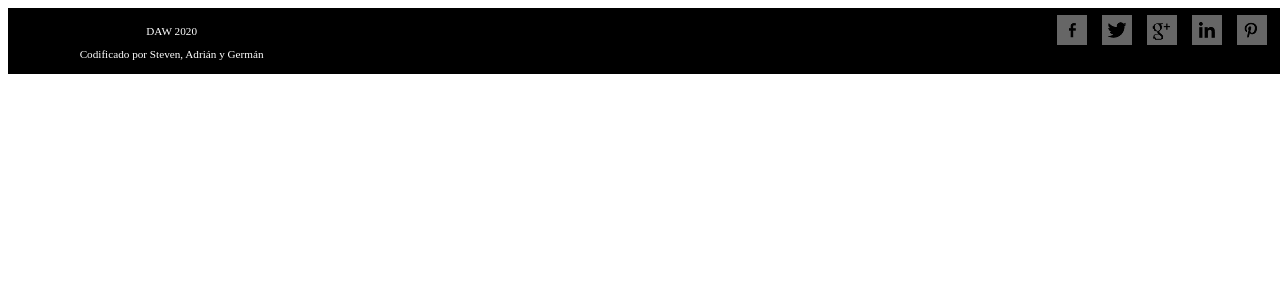
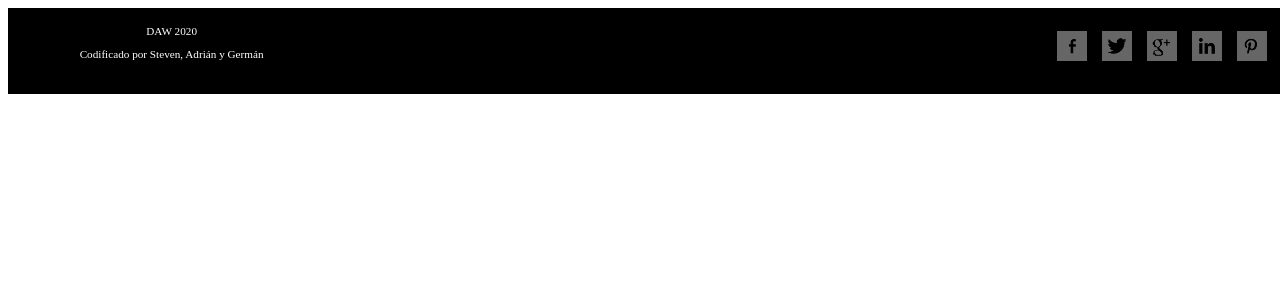
Before and after one commit to adriansanz94/TFG, a PHP site: page /resources/templates/pie.php in a window 1280 px wide. Shown: the top 300 px of the page. Run offline with PHP 8.4, Linux system fonts and the light colour scheme.

Commit message:
arreglado footer

```diff
--- a/public/css/footer.css
+++ b/public/css/footer.css
@@ -39,7 +39,7 @@ footer{
   background-color: black;
   text-align: center;
   padding: var(--relleno);
-  height: 55px;
+  height: 75px;
   width: 100%;
   margin-bottom: 0px;
 }
@@ -56,6 +56,7 @@ footer > div:nth-of-type(2){
   width: 75%;
   height: 250px;
   text-align: right;
+  line-height: 8;
 }
 
 footer > div > a{
```
